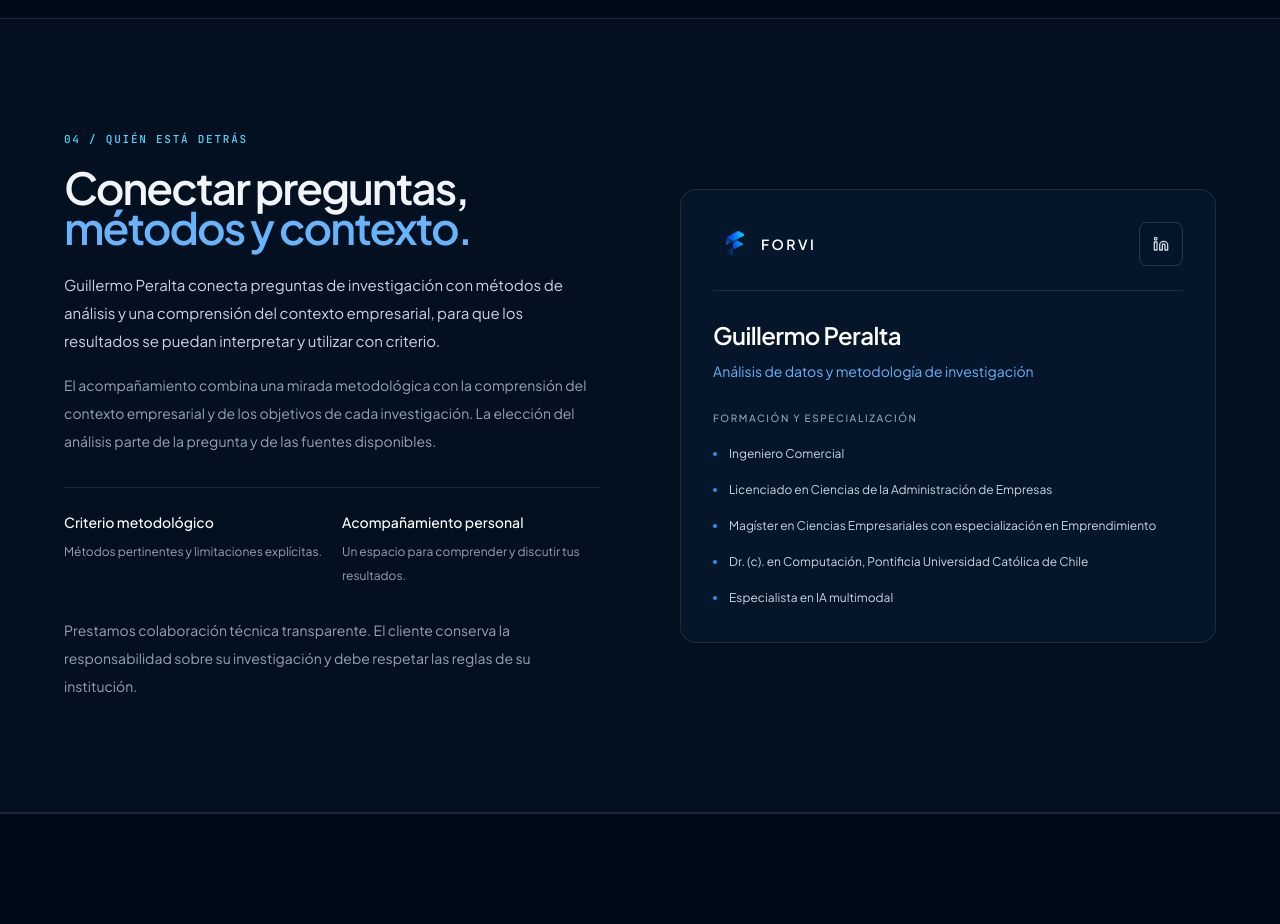
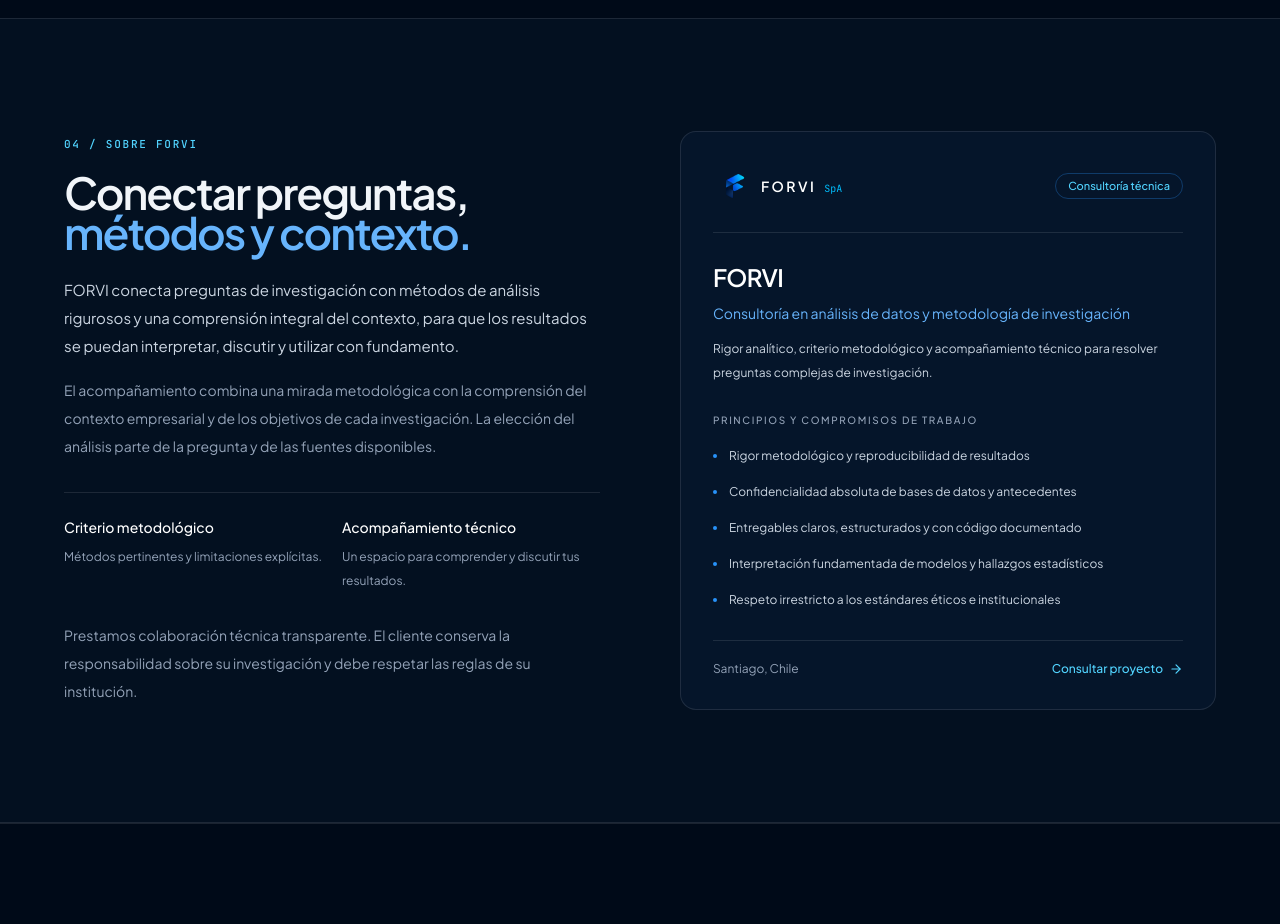
Before and after one commit to guillermo1205ad/forvi, a React (Vite) app: page / in a window 1280 px wide. Shown: the part 3800-4724 px from the top of the page. Built offline with nearby package versions, Linux system fonts and the light colour scheme; the HTML template or start-up script is replaced by a standard one.

Commit message:
feat: make AboutSection fully institutional for FORVI

```diff
--- a/src/components/AboutSection.tsx
+++ b/src/components/AboutSection.tsx
@@ -1,4 +1,4 @@
-import { FOUNDER_CREDENTIALS } from '../data/siteData';
+import { ABOUT_FORVI } from '../data/siteData';
 import { IconRenderer } from './IconRenderer';
 
 export function AboutSection() {
@@ -10,7 +10,7 @@
     >
       <div className="section-shell about-panel">
         <div>
-          <p className="eyebrow">04 / QUIÉN ESTÁ DETRÁS</p>
+          <p className="eyebrow">{ABOUT_FORVI.eyebrow}</p>
           <h2
             id="about-title"
             className="mt-5 text-3xl font-semibold leading-[1.18] tracking-[-.045em] sm:text-4xl lg:text-[44px]"
@@ -20,7 +20,7 @@
             <span className="text-forvi-blue-300">métodos y contexto.</span>
           </h2>
           <p className="mt-6 text-[15px] leading-7 text-slate-300">
-            {FOUNDER_CREDENTIALS.summary}
+            {ABOUT_FORVI.summary}
           </p>
           <p className="mt-4 text-sm leading-7 text-slate-400">
             El acompañamiento combina una mirada metodológica con la comprensión del contexto
@@ -36,7 +36,7 @@
               </p>
             </div>
             <div>
-              <p className="text-sm font-medium text-white">Acompañamiento personal</p>
+              <p className="text-sm font-medium text-white">Acompañamiento técnico</p>
               <p className="mt-2 text-xs leading-6 text-slate-400">
                 Un espacio para comprender y discutir tus resultados.
               </p>
@@ -60,40 +60,51 @@
                 height="42"
                 className="h-11 w-9 object-contain"
               />
-              <span className="text-sm font-semibold tracking-[.18em] text-white">FORVI</span>
+              <div className="flex items-baseline gap-2">
+                <span className="text-sm font-semibold tracking-[.18em] text-white">FORVI</span>
+                <span className="font-mono text-[10px] text-forvi-cyan-400">SpA</span>
+              </div>
             </div>
-            <a
-              href={FOUNDER_CREDENTIALS.linkedin}
-              target="_blank"
-              rel="noopener noreferrer"
-              aria-label="Ver trayectoria de Guillermo Peralta en LinkedIn (abre en una nueva pestaña)"
-              className="flex h-11 w-11 shrink-0 items-center justify-center rounded-lg border border-white/15 text-slate-300 transition-colors hover:border-forvi-blue-400 hover:text-white"
-            >
-              <IconRenderer name="Linkedin" className="h-4 w-4" />
-            </a>
+            <span className="rounded-full border border-forvi-blue-400/30 bg-forvi-blue-950/70 px-3 py-1 text-[11px] font-medium text-forvi-cyan-300">
+              Consultoría técnica
+            </span>
           </div>
 
           <h3 className="text-2xl font-semibold tracking-tight text-white">
-            {FOUNDER_CREDENTIALS.name}
+            {ABOUT_FORVI.name}
           </h3>
           <p className="mt-2 text-sm leading-6 text-forvi-blue-300">
-            {FOUNDER_CREDENTIALS.role}
+            {ABOUT_FORVI.role}
+          </p>
+          <p className="mt-3 text-xs leading-6 text-slate-300">
+            {ABOUT_FORVI.tagline}
           </p>
 
           <p className="mt-7 text-[10px] font-medium uppercase tracking-[.16em] text-slate-400">
-            Formación y especialización
+            Principios y compromisos de trabajo
           </p>
           <ul className="mt-4 space-y-3">
-            {FOUNDER_CREDENTIALS.credentials.map(credential => (
+            {ABOUT_FORVI.commitments.map(commitment => (
               <li
-                key={credential}
+                key={commitment}
                 className="flex items-start gap-3 text-xs leading-6 text-slate-300"
               >
                 <span className="mt-2.5 h-1 w-1 shrink-0 rounded-full bg-forvi-blue-400" />
-                {credential}
+                {commitment}
               </li>
             ))}
           </ul>
+
+          <div className="mt-7 flex items-center justify-between border-t border-white/10 pt-5 text-xs text-slate-400">
+            <span>Santiago, Chile</span>
+            <a
+              href="#contacto"
+              className="inline-flex items-center gap-1.5 font-medium text-forvi-cyan-300 transition-colors hover:text-white"
+            >
+              <span>Consultar proyecto</span>
+              <IconRenderer name="ArrowRight" className="h-3.5 w-3.5" />
+            </a>
+          </div>
         </div>
       </div>
     </section>
--- a/src/data/siteData.ts
+++ b/src/data/siteData.ts
@@ -12,24 +12,26 @@
   socials: {
     instagram: 'https://www.instagram.com/forvi.cl/',
     facebook: 'https://www.facebook.com/forvi.cl/',
-    linkedinFounder: 'https://www.linkedin.com/in/guillermo-peralta',
   },
   location: 'Santiago, Chile',
 };
 
-export const FOUNDER_CREDENTIALS = {
-  name: 'Guillermo Peralta',
-  role: 'Análisis de datos y metodología de investigación',
-  summary: 'Guillermo Peralta conecta preguntas de investigación con métodos de análisis y una comprensión del contexto empresarial, para que los resultados se puedan interpretar y utilizar con criterio.',
-  credentials: [
-    'Ingeniero Comercial',
-    'Licenciado en Ciencias de la Administración de Empresas',
-    'Magíster en Ciencias Empresariales con especialización en Emprendimiento',
-    'Dr. (c). en Computación, Pontificia Universidad Católica de Chile',
-    'Especialista en IA multimodal',
+export const ABOUT_FORVI = {
+  eyebrow: '04 / SOBRE FORVI',
+  name: 'FORVI',
+  legalName: 'FORVI SpA',
+  role: 'Consultoría en análisis de datos y metodología de investigación',
+  tagline: 'Rigor analítico, criterio metodológico y acompañamiento técnico para resolver preguntas complejas de investigación.',
+  summary: 'FORVI conecta preguntas de investigación con métodos de análisis rigurosos y una comprensión integral del contexto, para que los resultados se puedan interpretar, discutir y utilizar con fundamento.',
+  commitments: [
+    'Rigor metodológico y reproducibilidad de resultados',
+    'Confidencialidad absoluta de bases de datos y antecedentes',
+    'Entregables claros, estructurados y con código documentado',
+    'Interpretación fundamentada de modelos y hallazgos estadísticos',
+    'Respeto irrestricto a los estándares éticos e institucionales',
   ],
-  linkedin: 'https://www.linkedin.com/in/guillermo-peralta',
 };
+
 
 export const FAQ_ITEMS = [
   {
```
Also changed, not shown: 1 other file (tests, documents, lock files or other folders).
